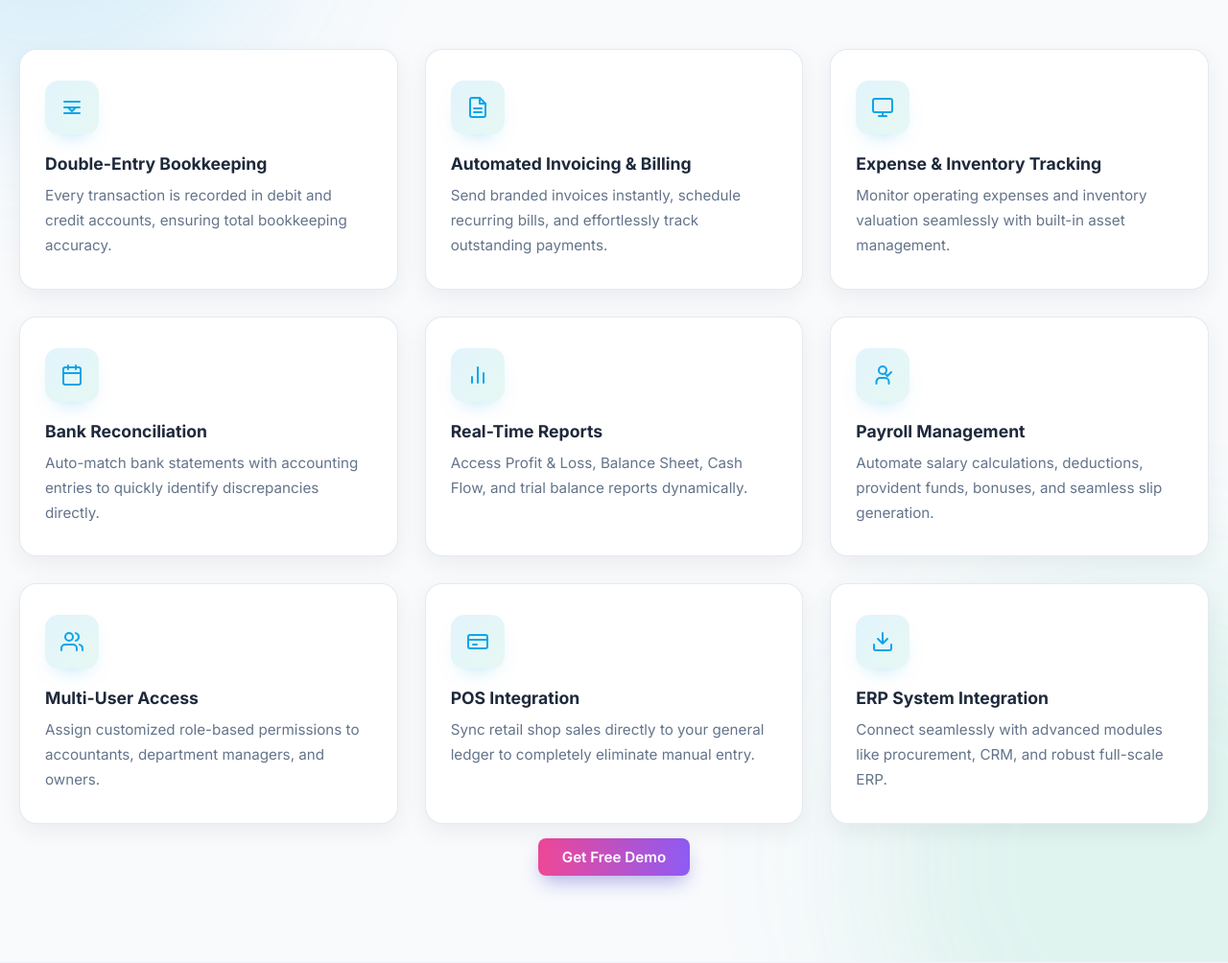
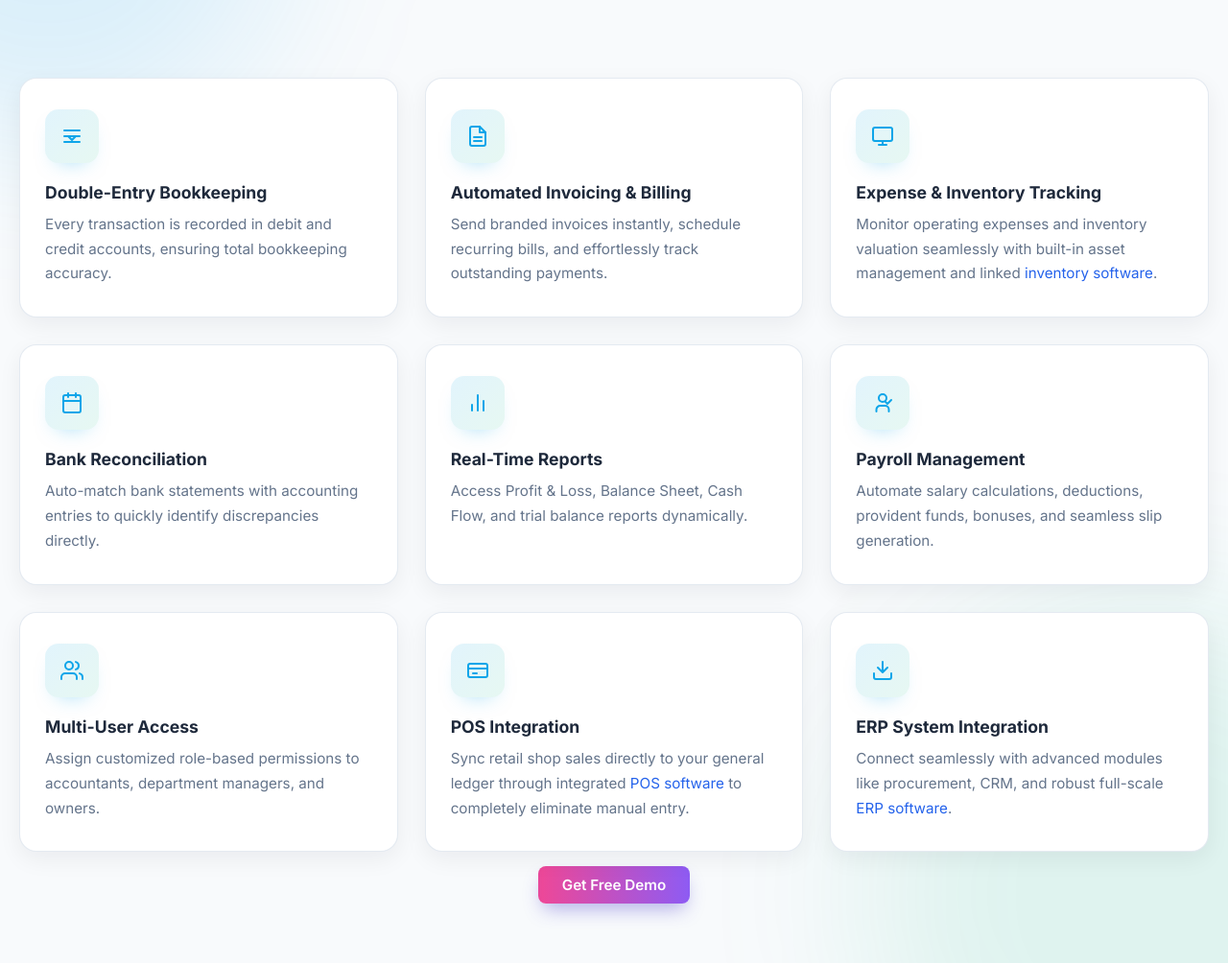
Before and after one commit to basharmd94/dreamsoft, a Django app: template Pages/templates/Pages/accounting-software.html in a window 1280 px wide. Shown: the part 2797-3801 px from the top of the page at 96% size. Run offline with Django 4.2, Linux system fonts and the light colour scheme; the template is opened without the code that fills it, so the values that code supplies are empty.

Commit message:
account soft internal link build done

```diff
--- a/Pages/templates/Pages/accounting-software.html
+++ b/Pages/templates/Pages/accounting-software.html
@@ -34,7 +34,7 @@
             <p class="hero-description ap-hero-description">
                 Streamline your finances, automate accounting tasks, and ensure accurate tax compliance
                 with DreamSoft Accounting Software. A trusted solution for small, medium, and large
-                businesses in Bangladesh with robust double-entry bookkeeping.
+                businesses in Bangladesh with robust double-entry bookkeeping and seamless <a href="{% url 'erp_software' %}">ERP integration</a>.
             </p>
 
             <div class="hero-actions">
@@ -77,7 +77,7 @@
                     Accounting software is a digital tool that helps businesses manage finances
                     efficiently. DreamSoft Accounting Software supports double-entry bookkeeping,
                     where every transaction is recorded twice—once as a debit and once as a
-                    credit—ensuring accurate financial statements and reliable auditing.
+                    credit—ensuring accurate financial statements, reliable auditing, and connected <a href="{% url 'pos_software' %}">POS workflows</a>.
                 </p>
 
                 <ul class="ap-check-list">
@@ -251,7 +251,7 @@
                     <svg viewBox="0 0 24 24" width="24" height="24" fill="none"><rect x="2" y="3" width="20" height="14" rx="2" stroke="currentColor" stroke-width="2"/><path d="M8 21h8M12 17v4" stroke="currentColor" stroke-width="2" stroke-linecap="round"/></svg>
                 </div>
                 <h3>Expense & Inventory Tracking</h3>
-                <p>Monitor operating expenses and inventory valuation seamlessly with built-in asset management.</p>
+                <p>Monitor operating expenses and inventory valuation seamlessly with built-in asset management and linked <a href="{% url 'inventory_software' %}">inventory software</a>.</p>
             </div>
             <div class="ap-feature-card">
                 <div class="ap-feature-card-icon">
@@ -286,14 +286,14 @@
                     <svg viewBox="0 0 24 24" width="24" height="24" fill="none"><rect x="2" y="5" width="20" height="14" rx="2" stroke="currentColor" stroke-width="2"/><path d="M2 10h20" stroke="currentColor" stroke-width="2"/><path d="M7 15h4" stroke="currentColor" stroke-width="2" stroke-linecap="round"/></svg>
                 </div>
                 <h3>POS Integration</h3>
-                <p>Sync retail shop sales directly to your general ledger to completely eliminate manual entry.</p>
+                <p>Sync retail shop sales directly to your general ledger through integrated <a href="{% url 'pos_software' %}">POS software</a> to completely eliminate manual entry.</p>
             </div>
             <div class="ap-feature-card">
                 <div class="ap-feature-card-icon">
                     <svg viewBox="0 0 24 24" width="24" height="24" fill="none"><path d="M3 15v4c0 1.1.9 2 2 2h14a2 2 0 0 0 2-2v-4M17 9l-5 5-5-5M12 14V3" stroke="currentColor" stroke-width="2" stroke-linecap="round" stroke-linejoin="round"/></svg>
                 </div>
                 <h3>ERP System Integration</h3>
-                <p>Connect seamlessly with advanced modules like procurement, CRM, and robust full-scale ERP.</p>
+                <p>Connect seamlessly with advanced modules like procurement, CRM, and robust full-scale <a href="{% url 'erp_software' %}">ERP software</a>.</p>
             </div>
         </div>
 
@@ -317,7 +317,7 @@
                     DreamSoft Accounting Software automatically handles VAT, sales tax, and income
                     tax reporting for Bangladesh businesses. With built-in compliance for NBR
                     regulations, you can generate tax-compliant invoices, calculate liabilities
-                    accurately, and file returns without errors.
+                    accurately, and file returns without errors while staying aligned with your <a href="{% url 'pos_software' %}">billing operations</a>.
                 </p>
 
                 <ul class="ap-tax-list">
@@ -410,7 +410,7 @@
                 <div class="ap-trust-icon">🔌</div>
                 <div>
                     <h3>Comprehensive ERP-Ready</h3>
-                    <p>Seamlessly interconnect accounting, inventory, payroll, and POS systems continuously.</p>
+                    <p>Seamlessly interconnect accounting, <a href="{% url 'inventory_software' %}">inventory</a>, payroll, and <a href="{% url 'pos_software' %}">POS systems</a> continuously.</p>
                 </div>
             </div>
             <div class="ap-trust-item">
@@ -455,7 +455,7 @@
                         <div>
                             <h3>Solutions for Every Scale</h3>
                             <p class="ap-info-text">
-                                The ideal accounting software depends entirely on your business model. Small retail companies benefit from integrated POS and finance software, while larger enterprises and wholesale organizations require advanced, centralized inventory and accounting systems to manage balance sheets comprehensively.
+                                The ideal accounting software depends entirely on your business model. Small retail companies benefit from integrated <a href="{% url 'pos_software' %}">POS software</a> and finance tools, while larger enterprises and wholesale organizations require advanced, centralized <a href="{% url 'inventory_software' %}">inventory systems</a> and accounting systems to manage balance sheets comprehensively.
                             </p>
                         </div>
                     </div>
@@ -475,7 +475,7 @@
                         <div>
                             <h3>Integrated Business Growth</h3>
                             <p class="ap-info-text">
-                                Equipped with features like automated invoicing, detailed expense management, and inventory tracking interconnected with POS platforms, these smart solutions eliminate tedious manual data entry. This frees up business owners to make sharper financial decisions and focus decisively on expansion and growth.
+                                Equipped with features like automated invoicing, detailed expense management, and <a href="{% url 'inventory_software' %}">inventory tracking</a> interconnected with <a href="{% url 'pos_software' %}">POS platforms</a>, these smart solutions eliminate tedious manual data entry. This frees up business owners to make sharper financial decisions and focus decisively on expansion and growth.
                             </p>
                         </div>
                     </div>
@@ -528,7 +528,7 @@
                         <div>
                             <h3>POS & Retail Integration</h3>
                             <p class="ap-guide-text">
-                                In retail businesses, POS accounting software perfectly bridges Point of Sale systems with financial management. This combination drastically simplifies sales transactions and accounting, allowing you to seamlessly keep track of revenue and maintain stock records.
+                                In retail businesses, POS accounting software perfectly bridges <a href="{% url 'pos_software' %}">Point of Sale systems</a> with financial management. This combination drastically simplifies sales transactions and accounting, allowing you to seamlessly keep track of revenue and maintain <a href="{% url 'inventory_software' %}">stock records</a>.
                             </p>
                         </div>
                     </div>
@@ -577,7 +577,7 @@
                     businesses in Bangladesh. Automate double-entry bookkeeping, manage invoicing,
                     process payroll, and track expenses with an easy-to-use software.
                     Scalable, secure, and cloud-enabled — save time, reduce errors, and
-                    stay fully tax-compliant with NBR regulations.
+                    stay fully tax-compliant with NBR regulations. For broader operational control, it also works well alongside our <a href="{% url 'erp_software' %}">ERP software</a> and <a href="{% url 'inventory_software' %}">inventory software</a>.
                 </p>
 
                 <ul class="ap-cta-list">
```
